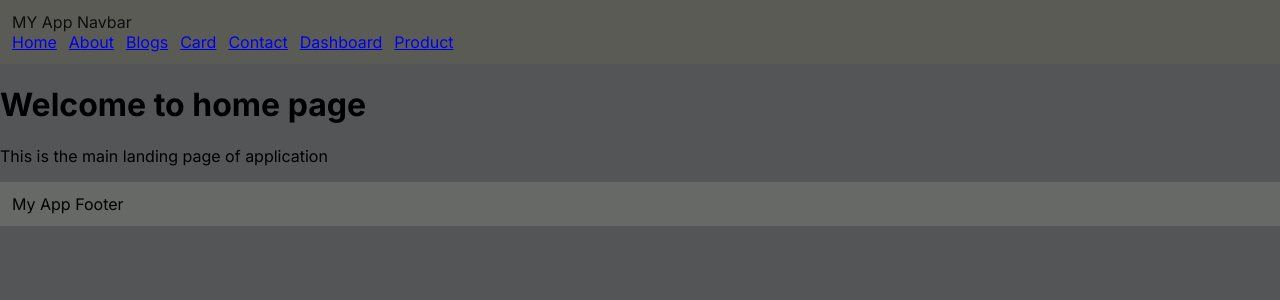
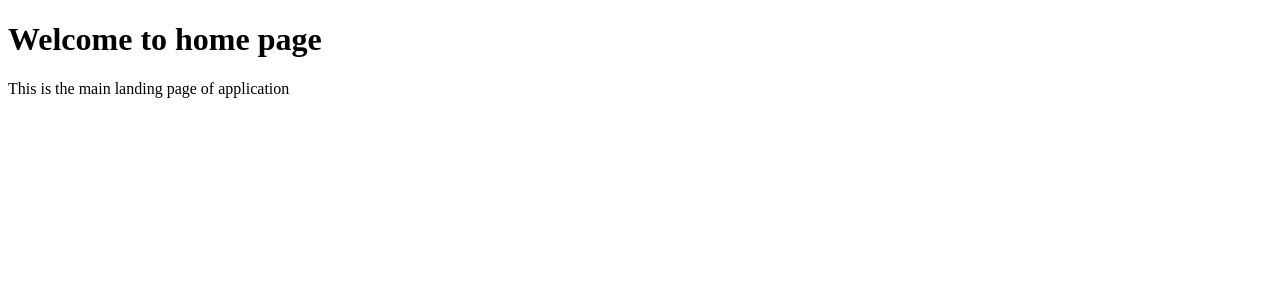
Before and after one commit to RoumesaShabbir-45/next.js-practice, a Next.js app: page / in a window 1280 px wide. Shown: the top 300 px of the page. Built offline with nearby package versions, Linux system fonts and the light colour scheme.

Commit message:
layout with metadata

```diff
--- a/app/layout.tsx
+++ b/app/layout.tsx
@@ -1,36 +1,28 @@
-import Link from "next/link";
-import type{ ReactNode} from "react";
-import "./globals.css";
-import {Inter} from "next/font/google";
+ import type {Metadata}from 'next';
 
-const inter= Inter({
-  subsets :["latin"],
-  weight :["400","700"],
-  display :"swap",
- });
+export const metadata: Metadata={
+  title:
+  { default: 'Roumesa Decodes',
+    template: '%$s | Roumesa Decodes'
+},
+description: 'Roumesa Decodes is a blog where I share my thoughts and experiences on various topics, including technology, programming, and personal development.',
 
-export default function RootLayout({ children }: { children: ReactNode }) {
-  return (
-    <html lang="en">
-      <head>
-        <title>next.js course</title>
-      </head>
-      <body className={inter.className}>
-        <header style={{padding:12, backgroundColor:'#5b5b56',color:'#0e0e0e'}}>
-          MY App Navbar
-        < nav style={{display:"flex",gap:12}}>
-        <Link href="/">Home</Link>
-        <Link href="/about">About</Link>
-        <Link href="/blogs">Blogs</Link>
-        <Link href="/card">Card</Link>
-        <a href="/contact">Contact</a>
-        <a href="/dashboard">Dashboard</a>
-        <a href="/products">Product</a>
-        </nav>
-        </header>
-        {children}
-        <footer style={{padding:12, backgroundColor:'#676966'}}> My App Footer</footer>
+  openGraph: {
+    siteName: 'Roumesa Decodes',
+}
+}
+ export default function RootLayout ({
+  children,
+ }:{
+ children: React.ReactNode
+ })
+{
+  return(
+     <html lang="en">
+      <body>
+     {children}
       </body>
-    </html>
+      </html>
+
   );
-}
+ }
```
